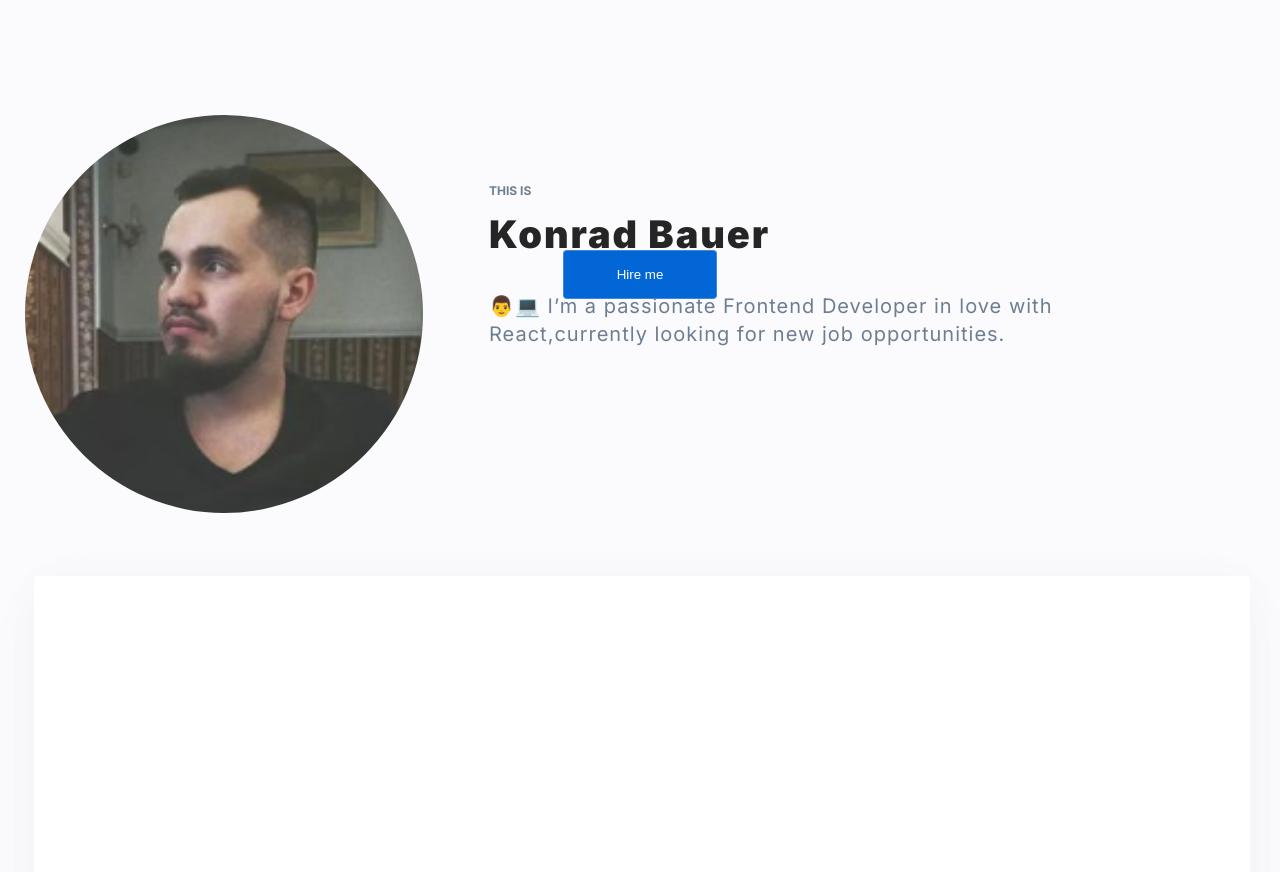
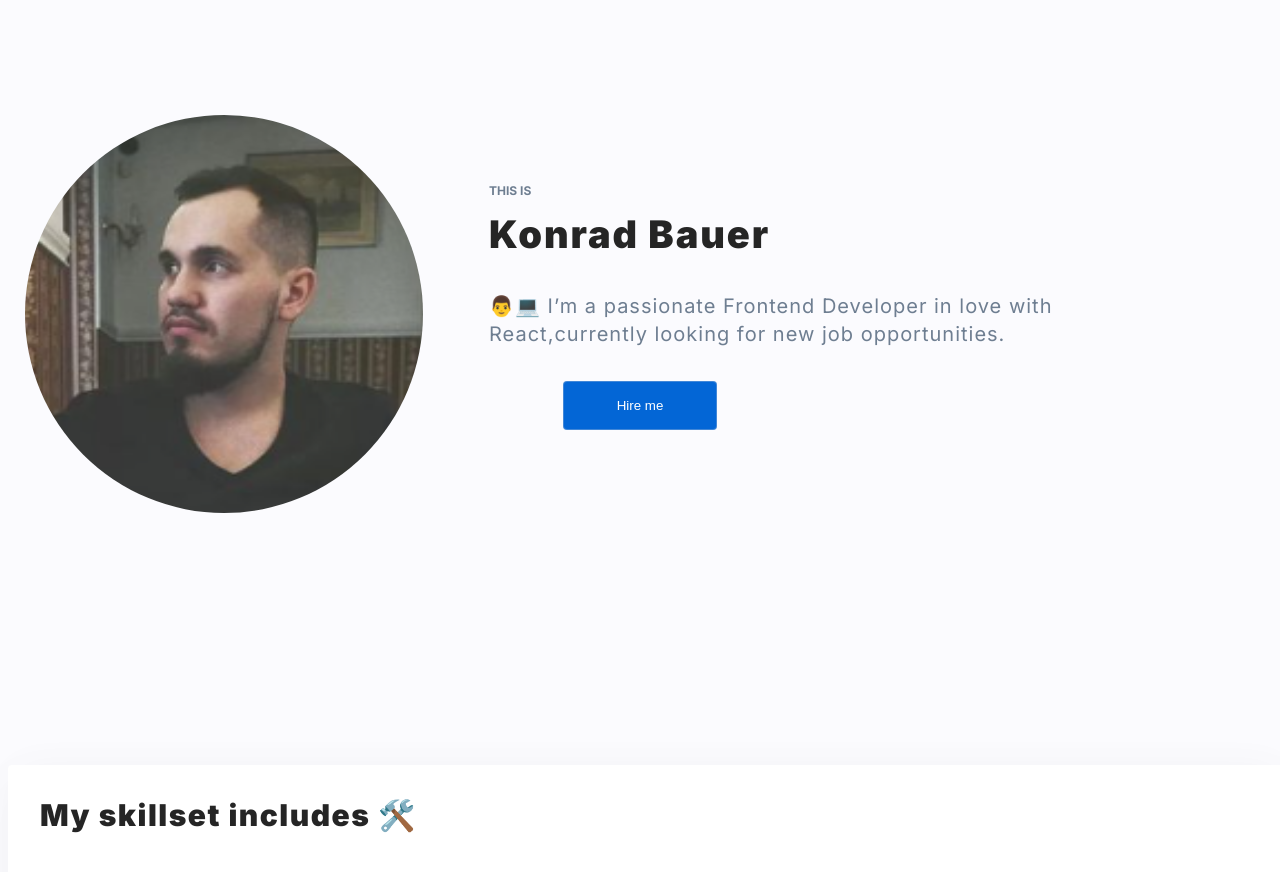
Before and after one commit to KonradBauer/personal-homepage, a React (Create React App) app: page / in a window 1280 px wide. Shown: the top 872 px of the page. Built offline with nearby package versions, Linux system fonts and the light colour scheme.

Commit message:
SkillsContainerTitle position

```diff
--- a/src/App.js
+++ b/src/App.js
@@ -7,7 +7,10 @@ import {
   AboutMe,
   ButtonHireMe,
 } from "./Header/styled";
-import { SkillsContainer } from "./SkillsContainer/styled";
+import {
+  SkillsContainer,
+  SkillsContainerTitle,
+} from "./SkillsContainer/styled";
 import image from "./images/konrad.png";
 import { ThemeProvider } from "styled-components";
 import { theme } from "./GlobalStyle/globalStyles";
@@ -26,7 +29,9 @@ function App() {
           </AboutMe>
           <ButtonHireMe>Hire me</ButtonHireMe>
         </Header>
-        <SkillsContainer />
+        <SkillsContainer>
+          <SkillsContainerTitle>My skillset includes 🛠️</SkillsContainerTitle>
+        </SkillsContainer>
       </ThemeProvider>
     </>
   );
--- a/src/Header/styled.js
+++ b/src/Header/styled.js
@@ -69,7 +69,7 @@ export const ButtonHireMe = styled.button`
   padding: 12px 16px;
   gap: 16px;
   margin: auto;
-  margin-top: 250px;
+  margin-top: 381px;
   width: 154px;
   height: 49px;
   left: 809px;
--- a/src/SkillsContainer/styled.js
+++ b/src/SkillsContainer/styled.js
@@ -5,21 +5,17 @@ export const SkillsContainer = styled.div`
   max-width: 1216px;
   height: 404px;
   margin: auto;
-  position: absolute;
   width: 1216px;
   height: 404px;
-  left: calc(50% - 1216px / 2 + 2px);
-  top: 576px;
+  padding: 32px;
   box-shadow: 0px -2px 50px rgba(9, 10, 51, 0.02),
     0px 16px 58px rgba(9, 10, 51, 0.03);
   border-radius: 4px;
 `;
 
 export const SkillsContainerTitle = styled.text`
-  padding: 32px;
   width: 328px;
   height: 36px;
-  font-family: "Inter";
   font-style: normal;
   font-weight: 900;
   font-size: 30px;
```
